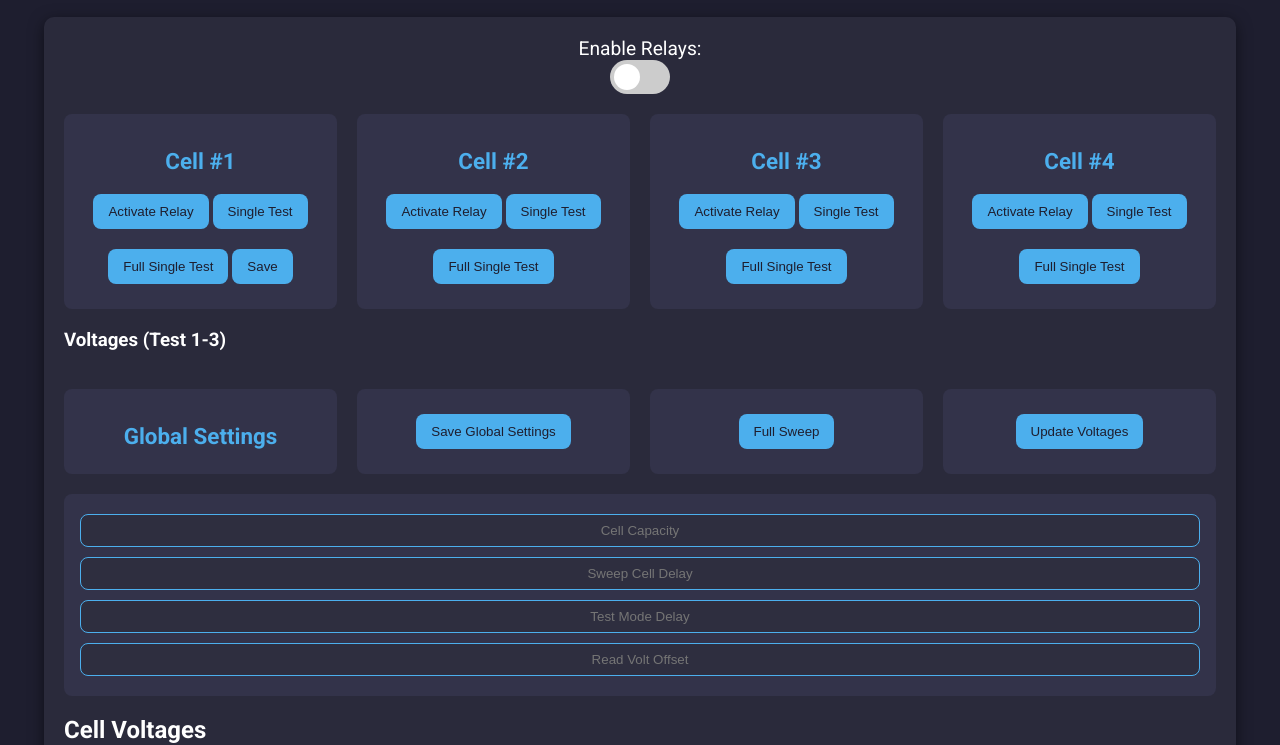
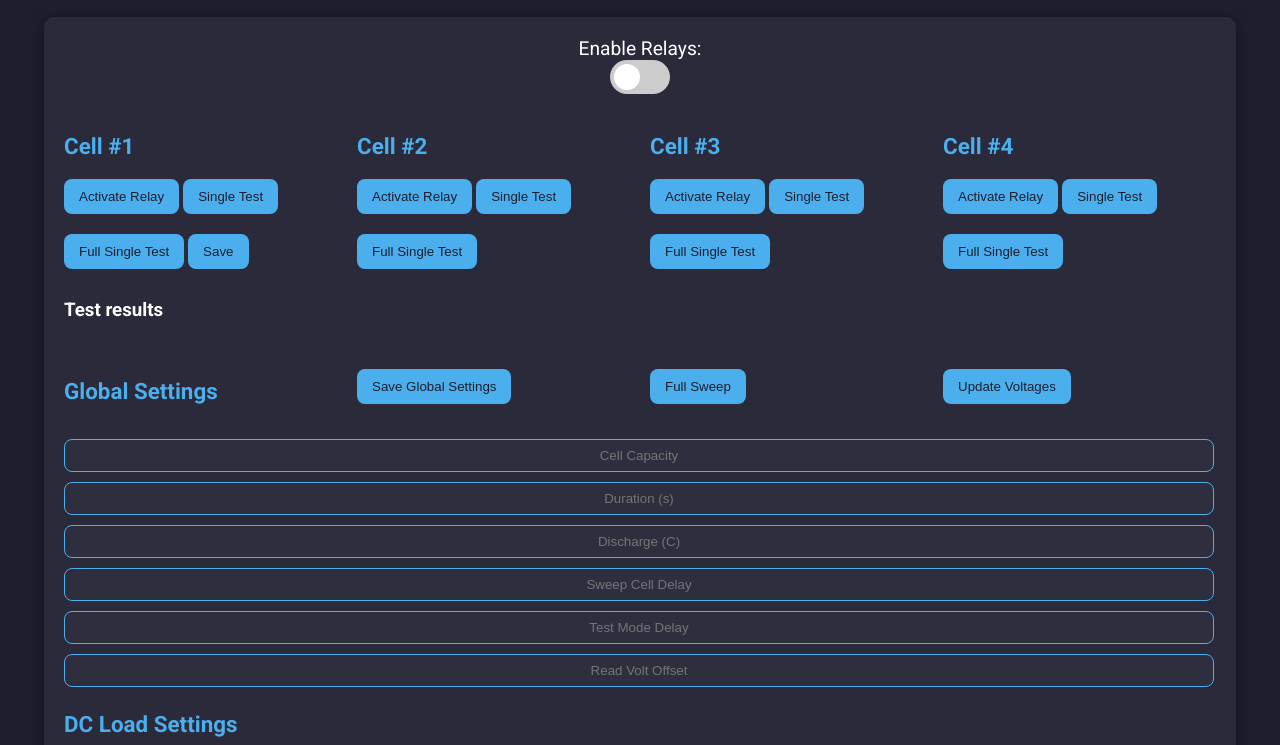
Before and after one commit to elextron/Battery-tester-18650, a plain HTML site: page Source/index.html in a window 1280 px wide. Shown: the part 61-806 px from the top of the page. Drawn offline with Linux system fonts and the light colour scheme.

Commit message:
Update index.html
Some visual updates

```diff
--- a/Source/index.html
+++ b/Source/index.html
@@ -22,15 +22,17 @@
             border: 1px solid #ccc;
             border-radius: 5px;
             margin-bottom: 10px;
-            background-color: #33334A;
+            background-color: #2E2E3F;
         }
 
         .card h3 {
+            text-align: center;
+            margin-bottom: 10px;
+            font-size: 1.2em;
             color: #4CAFED;
-            margin-bottom: 10px;
         }
 
-        .cell {
+        .test data {
             background-color: #33334A;
             border-radius: 8px;
             padding: 15px;
@@ -333,8 +335,8 @@
             </div>
         </div>
 
-		<div class="section">
-        <h3>Voltages (Test 1-3)</h3>
+		<div class="cell">
+        <h3>Test results</h3>
         <div id="grid" class="grid">
             <!-- Voltage cards will be populated here -->
         </div>
@@ -359,24 +361,16 @@
 
 		</div>
 
-		<div class='split'>
+		<div class='cell'>
 			<div class="cell">
 				<input type="text" placeholder="Cell Capacity" id="CellCapacity">
+                <input type="text" placeholder="Duration (s)" id="duration1"> <!-- ms -->
+                <input type="text" placeholder="Discharge (C)" id="discharge1"> <!-- mAh -->
 				<input type="text" placeholder="Sweep Cell Delay" id="sweepCellDelay">
 				<input type="text" placeholder="Test Mode Delay" id="testModeDelay">
 				<input type="text" placeholder="Read Volt Offset" id="readVoltOffset">
 			</div>
 		</div>
-
-		<div class='split'>
-			<div class="voltages-container">
-				<h2>Cell Voltages</h2>
-				<div id="cellVoltages">
-					<!-- JavaScript will populate this dynamically -->
-				</div>
-		</div>
-		</div>
-
 
         <div class="cell">
 			<h2>DC Load Settings</h2>
```
Lines whose indentation alone changed are shown as unchanged.
